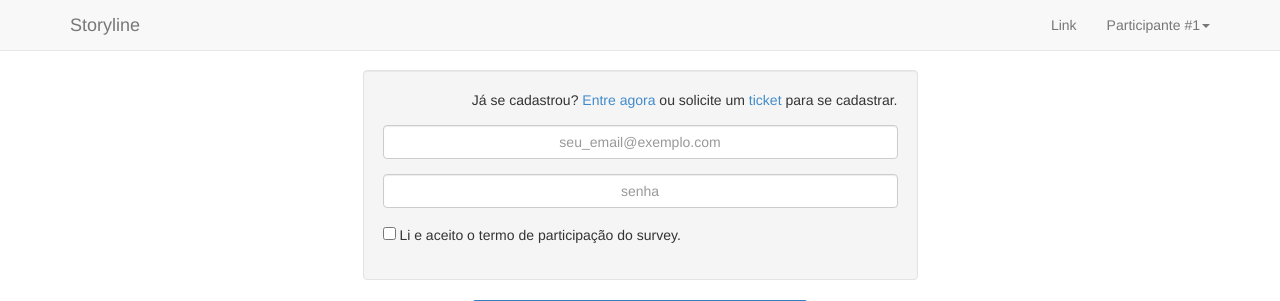
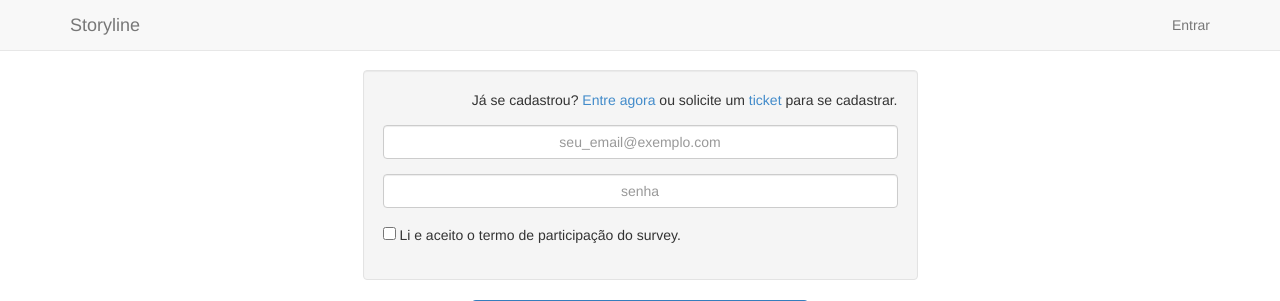
Before and after one commit to phillipecavalcante/storyline, a Django app: page /survey/signup in a window 1280 px wide. Shown: the top 301 px of the page. Run offline with Django 3.2, Linux system fonts and the light colour scheme; some libraries are stand-ins or nearby versions.

Commit message:
Link de login configurado

```diff
--- a/templates/brand.html
+++ b/templates/brand.html
@@ -9,15 +9,15 @@
 </div>
 
 <ul class="nav navbar-nav navbar-right">
-    <li><a href="#">Link</a></li>
+    {% if user.id %}
     <li class="dropdown">
-        <a href="#" class="dropdown-toggle" data-toggle="dropdown">Participante #1<b class="caret"></b></a>
+        <a href="#" class="dropdown-toggle" data-toggle="dropdown">Participante #{{ user.id }}<b class="caret"></b></a>
         <ul class="dropdown-menu">
-            <li><a href="#">Action</a></li>
-            <li><a href="#">Another action</a></li>
-            <li><a href="#">Something else here</a></li>
-            <li class="divider"></li>
-            <li><a href="#">Sair</a></li>
+            <!--li class="divider"></li-->
+            <li><a href="{% url 'survey:signout' %}">Sair</a></li>
         </ul>
     </li>
+    {% else %}
+        <li><a href="{% url 'survey:signin' %}">Entrar</a></li>
+    {% endif %}
 </ul>
```
